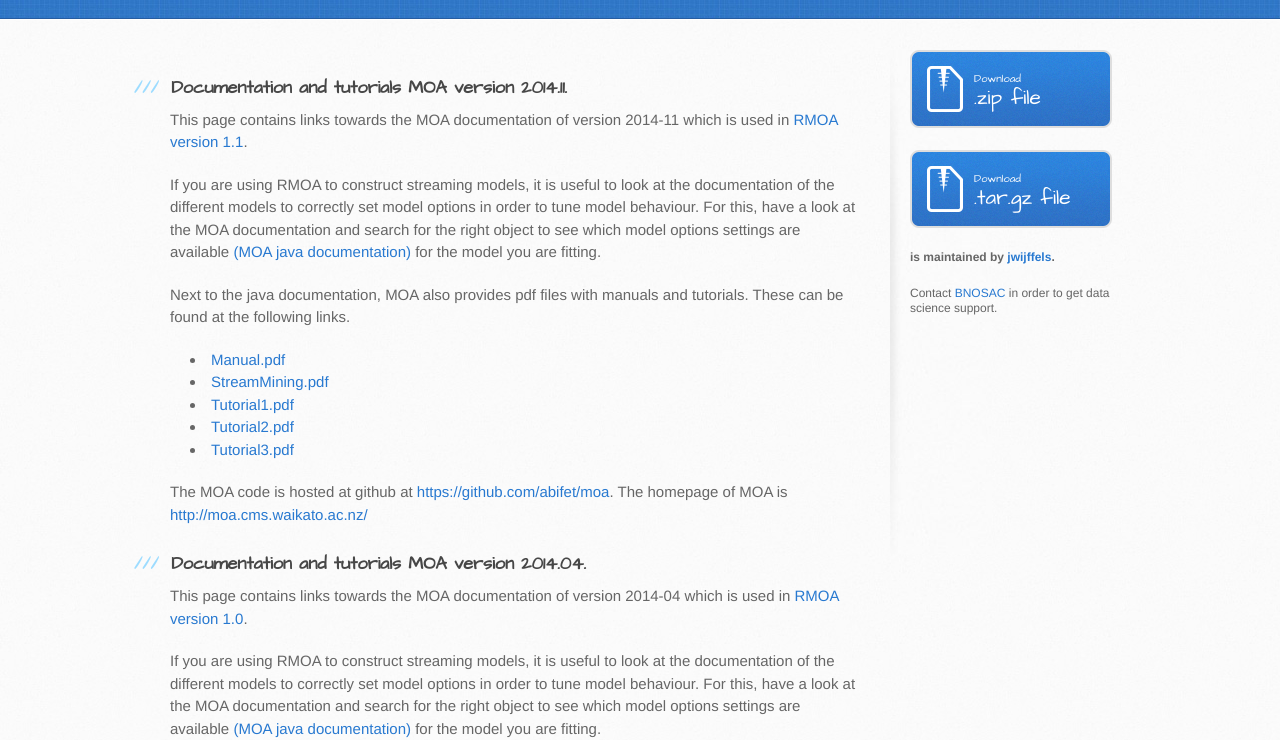
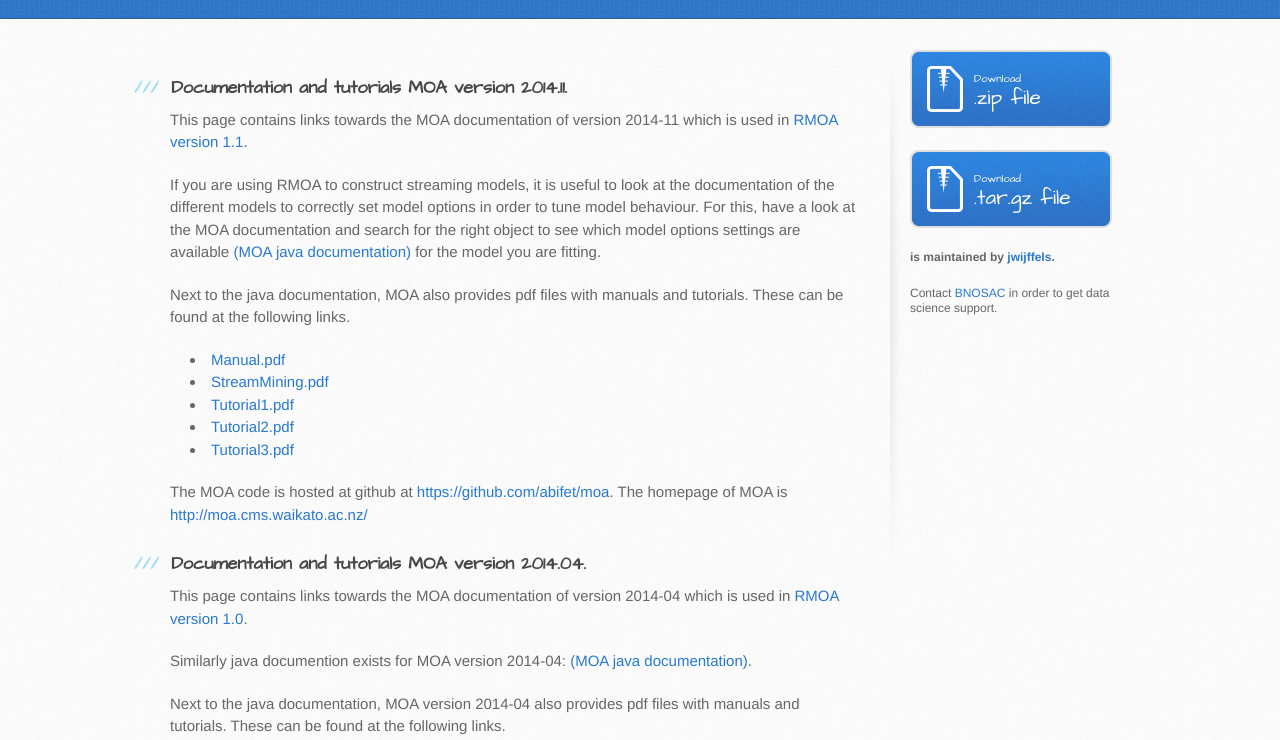
Before and after one commit to jwijffels/RMOA, a plain HTML site: page index.html in a window 1280 px wide. Shown: the part 216-956 px from the top of the page. Drawn offline with Linux system fonts and the light colour scheme.

Commit message:
documentation of MOA

```diff
--- a/index.html
+++ b/index.html
@@ -55,9 +55,9 @@
 
 <p>This page contains links towards the MOA documentation of version 2014-04 which is used in <a href="https://github.com/jwijffels/RMOA">RMOA version 1.0</a>.</p>
 
-<p>If you are using RMOA to construct streaming models, it is useful to look at the documentation of the different models to correctly set model options in order to tune model behaviour. For this, have a look at the MOA documentation and search for the right object to see which model options settings are available <a href="MOA_2014_04/doc/apidocs/index.html">(MOA java documentation)</a> for the model you are fitting.</p>
+<p>Similarly java documention exists for MOA version 2014-04: <a href="MOA_2014_04/doc/apidocs/index.html">(MOA java documentation)</a>.</p>
 <p>
-Next to the java documentation, MOA also provides pdf files with manuals and tutorials. These can be found at the following links.
+Next to the java documentation, MOA version 2014-04 also provides pdf files with manuals and tutorials. These can be found at the following links.
 <ul type="pdffiles">
  <li><a href="MOA_2014_04/doc/pdf/Manual.pdf">Manual.pdf</a></li>
  <li><a href="MOA_2014_04/doc/pdf/StreamMining.pdf">StreamMining.pdf</a></li>
```
